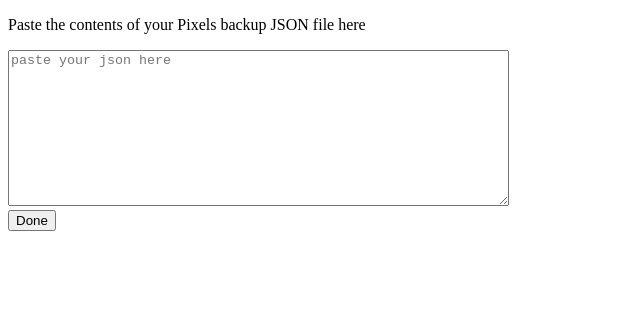
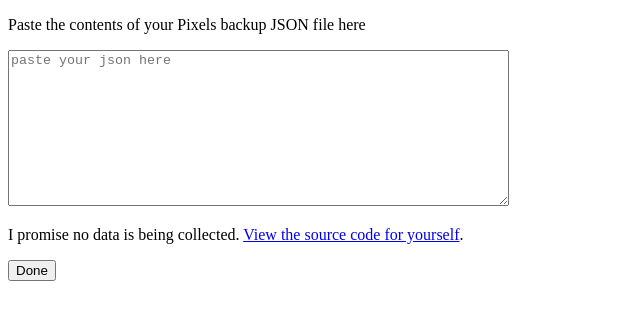
Before and after one commit to plojyon/pixels_analysis, a plain HTML site: page index.html in a window 1280 px wide. Shown: the whole page, without its empty margins (0-640 px from the left). Drawn offline with nearby package versions, Linux system fonts and the light colour scheme; files whose address does not match are found by name.

```diff
--- a/index.html
+++ b/index.html
@@ -17,7 +17,7 @@
 		<!-- this (and only this) is visible only when no data is present in data.json -->
 		<p>Paste the contents of your Pixels backup JSON file here</p>
 		<textarea id="data_input" placeholder="paste your json here" rows="10" cols="60"></textarea>
-		<br> <!-- haha html go brrr -->
+		<p>I promise no data is being collected. <a href="https://github.com/plojyon/pixels_analysis">View the source code for yourself</a>.</p>
 		<button id="data_ok">Done</button>
 	</div>
 	<div id="display">
```
Also changed, not shown: README.md.
